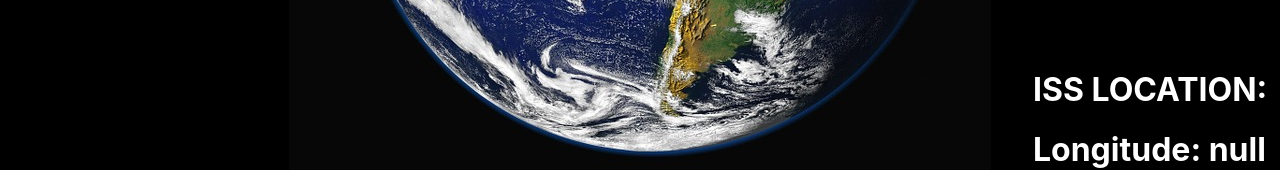
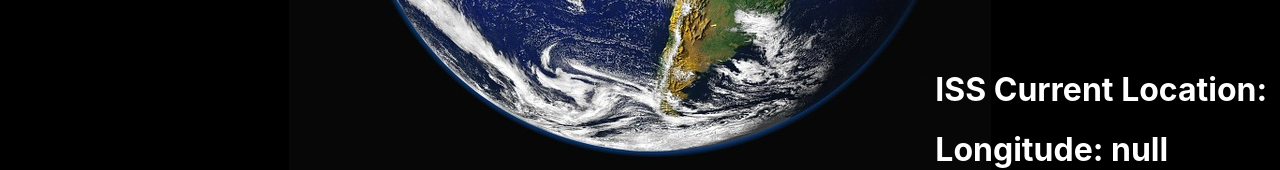
Before and after one commit to paolov1928/i-astronaut-live, a React (Create React App) app: page / in a window 1280 px wide. Shown: the part 549-719 px from the top of the page. Built offline with nearby package versions, Linux system fonts and the light colour scheme; no server answers.

Commit message:
current location name

```diff
--- a/src/ISSLocationContainer.js
+++ b/src/ISSLocationContainer.js
@@ -1,24 +1,24 @@
-import React, { Component } from "react";
+import React, { Component } from "react"
 
 class ISSLocationContainer extends Component {
-  state = { latitude: null, longitude: null };
+  state = { latitude: null, longitude: null }
 
   componentDidMount() {
     fetch("http://api.open-notify.org/iss-now.json")
       .then(r => r.json())
-      .then(data => this.setState({ ...data.iss_position }));
+      .then(data => this.setState({ ...data.iss_position }))
   }
 
   render() {
-    const { longitude, latitude } = this.state;
+    const { longitude, latitude } = this.state
     return (
       <div className="iss-location">
-        <h1>ISS LOCATION:</h1>
+        <h1>ISS Current Location:</h1>
         <h1>{`Longitude: ${longitude}`}</h1>
         <h1>{`Latitude: ${latitude}`}</h1>
       </div>
-    );
+    )
   }
 }
 
-export default ISSLocationContainer;
+export default ISSLocationContainer
```
